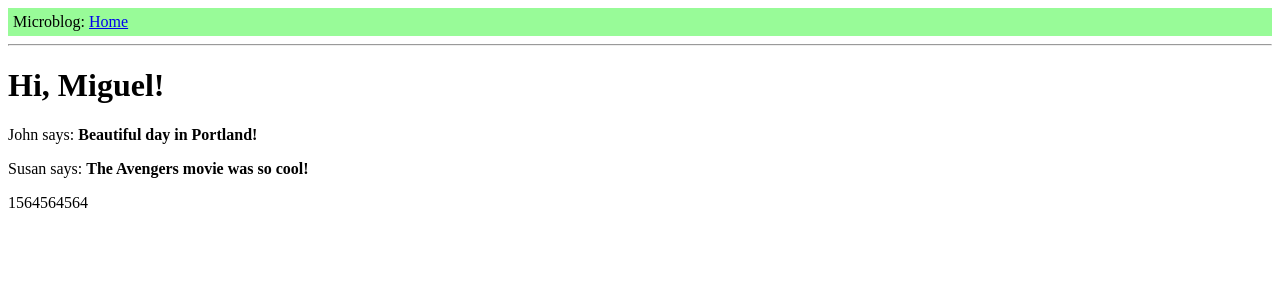
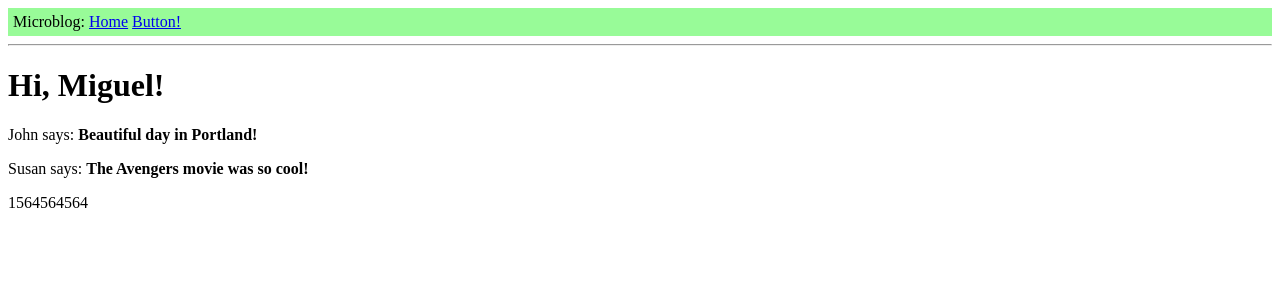
Before and after one commit to Cyf1160819266/Capston-D2, a Flask app: page / in a window 1280 px wide. Shown: the top 300 px of the page. Run offline with Flask 3, Linux system fonts and the light colour scheme.

Commit message:
create the button(The second  page)

```diff
--- a/app/templates/base.html
+++ b/app/templates/base.html
@@ -9,7 +9,10 @@
 <link rel="stylesheet" href="{{url_for('static',filename='style.css')}}">
 </head>
 <body>
-<div class = "header">Microblog: <a href="/index">Home</a></div>
+<div class = "header">Microblog: <a href="/index">Home</a>
+<a href="/button">Button!</a>
+</div>
+
 <hr>
 {% block content %}
 
```
